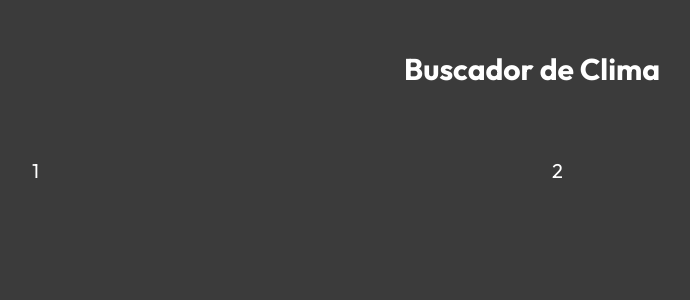
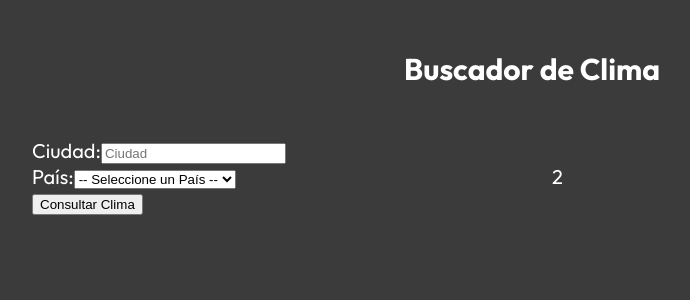
Before and after one commit to DanielMR-dev/Clima-React-TypeScript-API, a React (Vite) app: page / in a window 1280 px wide. Shown: the top 300 px of the page, without its empty margins (108-798 px from the left). Built offline with nearby package versions, Linux system fonts and the light colour scheme.

Commit message:
262. Agregando los formularios para consultar el Clima

```diff
--- a/src/App.tsx
+++ b/src/App.tsx
@@ -1,11 +1,12 @@
 import styles from "./App.module.css";
+import Form from "./components/form/Form";
 
 function App() {
     return (
         <>
 			<h1 className={styles.title}>Buscador de Clima</h1>
             <div className={styles.container}>
-                <p>1</p>
+                <Form />
                 <p>2</p>
             </div>
         </>
--- /dev/null
+++ b/src/components/form/Form.module.css
@@ -0,0 +1 @@
+/** */
--- /dev/null
+++ b/src/components/form/Form.tsx
@@ -0,0 +1,32 @@
+import { countries } from "../../data/countries";
+
+export default function Form() {
+    return (
+        <form>
+            <div>
+                <label htmlFor="city">Ciudad:</label>
+                <input
+                    id="city"
+                    type="text"
+                    name="city"
+                    placeholder="Ciudad"
+                />
+            </div>
+
+            <div>
+                <label htmlFor="city">País:</label>
+                <select>
+                    <option value="">-- Seleccione un País --</option>
+                    {countries.map( country => (
+                        <option
+                            key={country.code}
+                            value={country.code}
+                        >{country.name}</option>
+                    ))}
+                </select>
+            </div>
+
+            <input type="submit" value='Consultar Clima' />
+        </form>
+    )
+}
--- /dev/null
+++ b/src/data/countries.ts
@@ -0,0 +1,9 @@
+export const countries = [
+    { code: 'US', name: 'Estados Unidos' },
+    { code: 'MX', name: 'México' },
+    { code: 'AR', name: 'Argentina' },
+    { code: 'CO', name: 'Colombia' },
+    { code: 'CR', name: 'Costa Rica' },
+    { code: 'ES', name: 'España' },
+    { code: 'PE', name: 'Perú' }
+  ]
```
